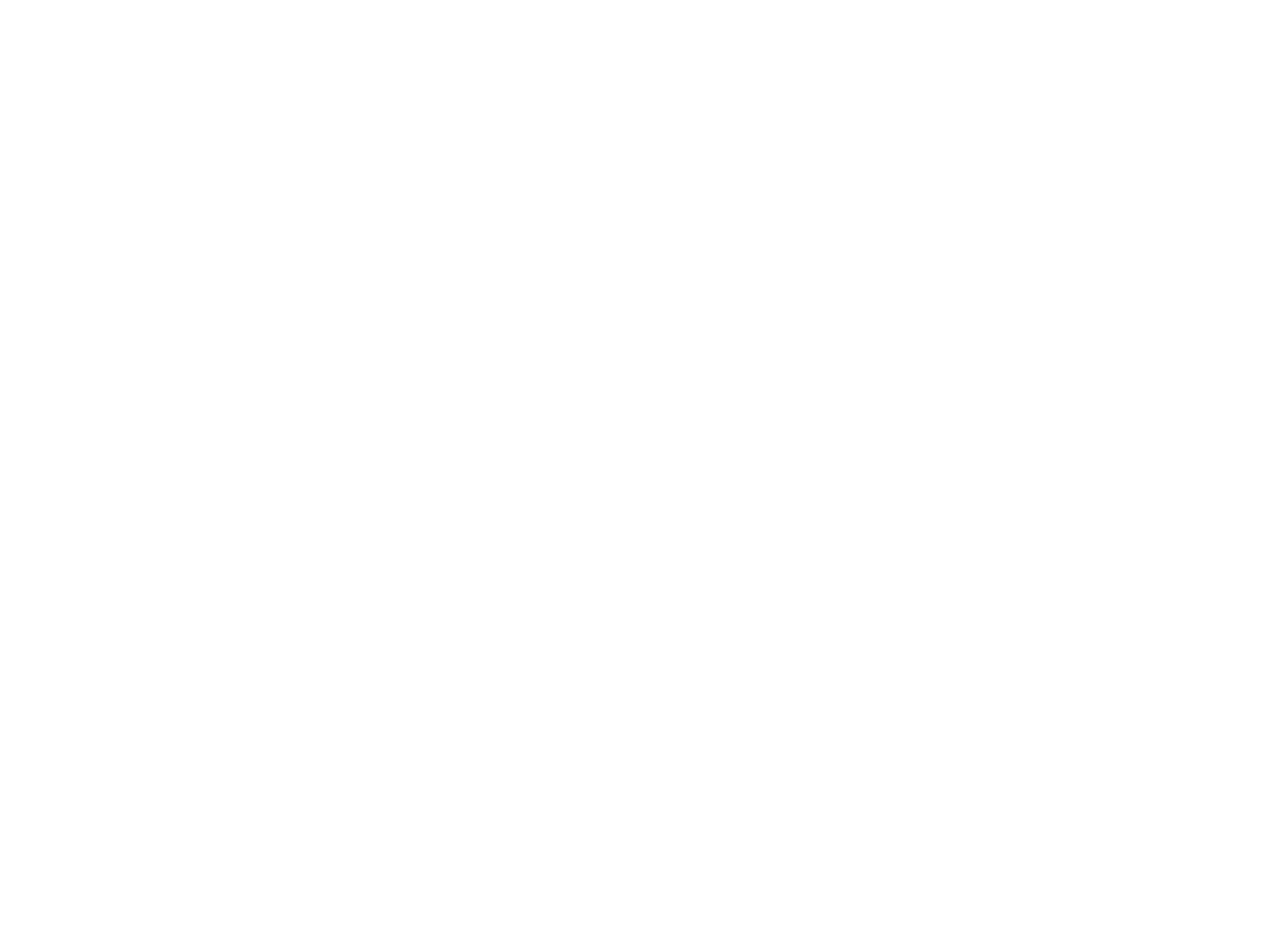
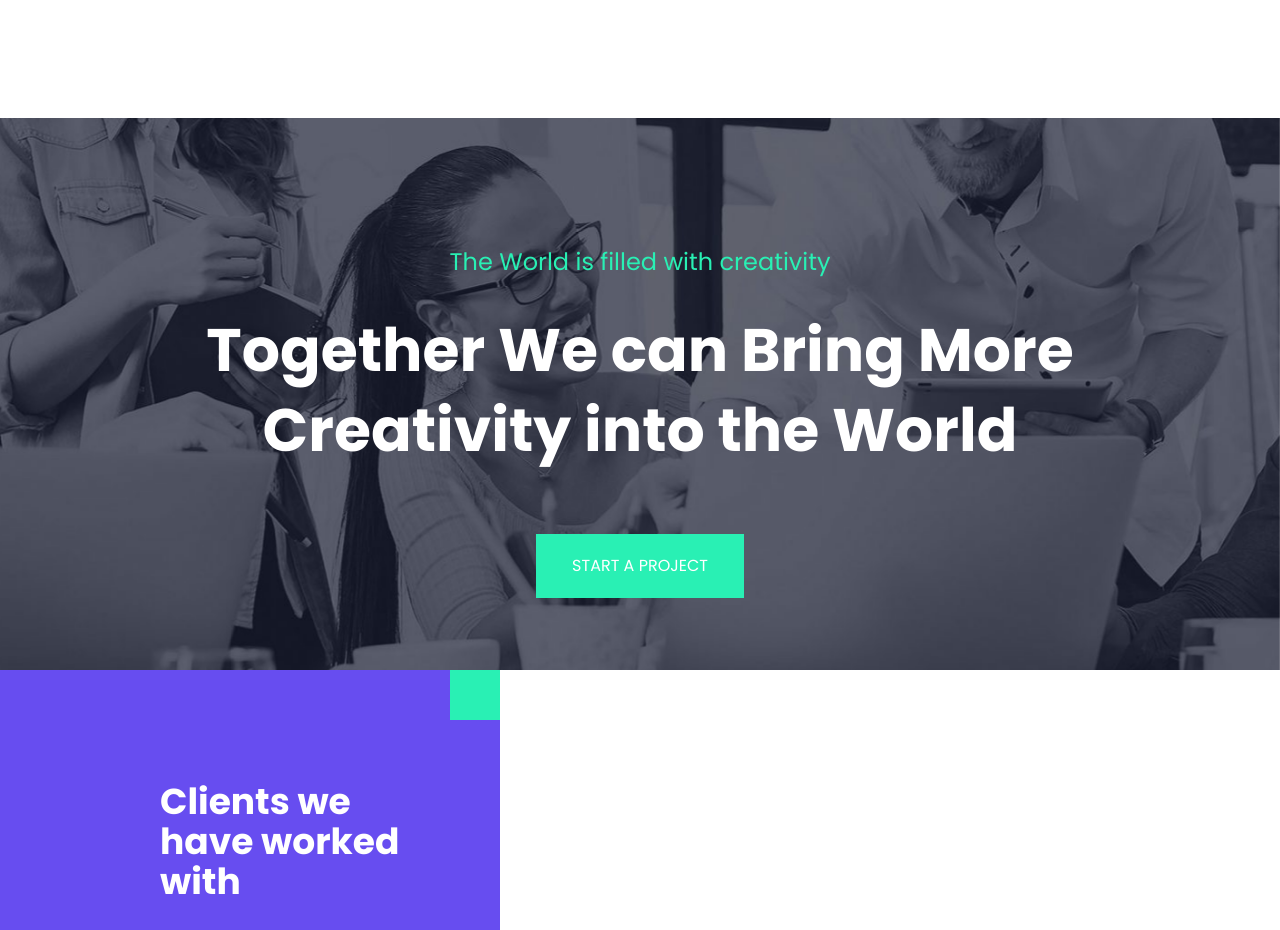
Before and after one commit to spanzyteo/Doughnation, a Next.js app: page / in a window 1280 px wide. Shown: the part 1730-2660 px from the top of the page. Before the commit the page ends 1768 px from the top, so only its background shows below. Built offline with nearby package versions, Linux system fonts and the light colour scheme.

Commit message:
create creativity and partners section

```diff
--- a/app/components/Banner.tsx
+++ b/app/components/Banner.tsx
@@ -129,13 +129,13 @@
             </h1>
             <button
               className="uppercase mt-8 bg-[#674DF0] px-9 py-5 text-white hover:bg-black cursor-pointer transition-all duration-500 ease-in-out"
-              onClick={() => {
-                setPrevIndex(currentIndex)
-                setCurrentIndex((prevIndex) => (prevIndex + 1) % slides.length)
-                setAnimationIndex(
-                  Math.floor(Math.random() * animationVariants.length)
-                ) // 🆕 Randomize animation on click
-              }}
+              // onClick={() => {
+              //   setPrevIndex(currentIndex)
+              //   setCurrentIndex((prevIndex) => (prevIndex + 1) % slides.length)
+              //   setAnimationIndex(
+              //     Math.floor(Math.random() * animationVariants.length)
+              //   )
+              // }}
             >
               Start A Project
             </button>
--- /dev/null
+++ b/app/components/CreativitySection.tsx
@@ -0,0 +1,33 @@
+'use client'
+import { Parallax } from 'react-parallax'
+
+const CreativitySection = () => {
+  return (
+    <>
+      <Parallax
+        bgImage={'/creativity-img.jpg'}
+        strength={500}
+        bgImageStyle={{
+          backgroundSize: 'cover',
+          backgroundPosition: 'left',
+          objectFit: 'cover', // Ensures the image maintains its aspect ratio
+        }}
+        className="h-[552px] w-full mt-20"
+      >
+        <div className="flex flex-col items-center">
+          <h1 className="text-[#29F0B4] mt-16 lg:mt-32 text-lg lg:text-2xl">
+            The World is filled with creativity
+          </h1>
+          <h1 className="text-4xl lg:text-6xl font-bold mt-8 text-white text-center lg:w-[900px] lg:leading-[5rem] leading-[3rem]">
+            Together We can Bring More Creativity into the World
+          </h1>
+          <button className="uppercase mt-16 bg-[#29F0B4] px-9 py-5 text-white hover:bg-black cursor-pointer transition-all duration-500 ease-in-out">
+            START A PROJECT
+          </button>
+        </div>
+      </Parallax>
+    </>
+  )
+}
+
+export default CreativitySection
--- /dev/null
+++ b/app/components/Partners.tsx
@@ -0,0 +1,16 @@
+import React from 'react'
+
+const Partners = () => {
+  return (
+    <div className="flex lg:flex-row flex-col">
+      <div className="lg:w-[500px] h-[260px] bg-[#674DF0] relative">
+        <h1 className="text-white lg:text-4xl text-3xl font-bold mx-auto mt-28 lg:ml-40 w-[250px]">
+          Clients we have worked with
+        </h1>
+        <div className="absolute top-0 right-0 bg-[#29F0B4] h-[50px] w-[50px]"></div>
+      </div>
+    </div>
+  )
+}
+
+export default Partners
--- a/app/page.tsx
+++ b/app/page.tsx
@@ -3,6 +3,8 @@
 import Categories from "./components/Categories";
 import FeaturedProjects from "./components/FeaturedProjects";
 import Sidebar from "./components/Sidebar";
+import CreativitySection from "./components/CreativitySection";
+import Partners from "./components/Partners";
 
 export default function Home() {
   return (
@@ -12,6 +14,8 @@
       <Banner />
       <Categories />
       <FeaturedProjects />
+      <CreativitySection />
+      <Partners />
     </div>
   )
 }
```
Also changed, not shown: public/creativity-img.jpg (added).
